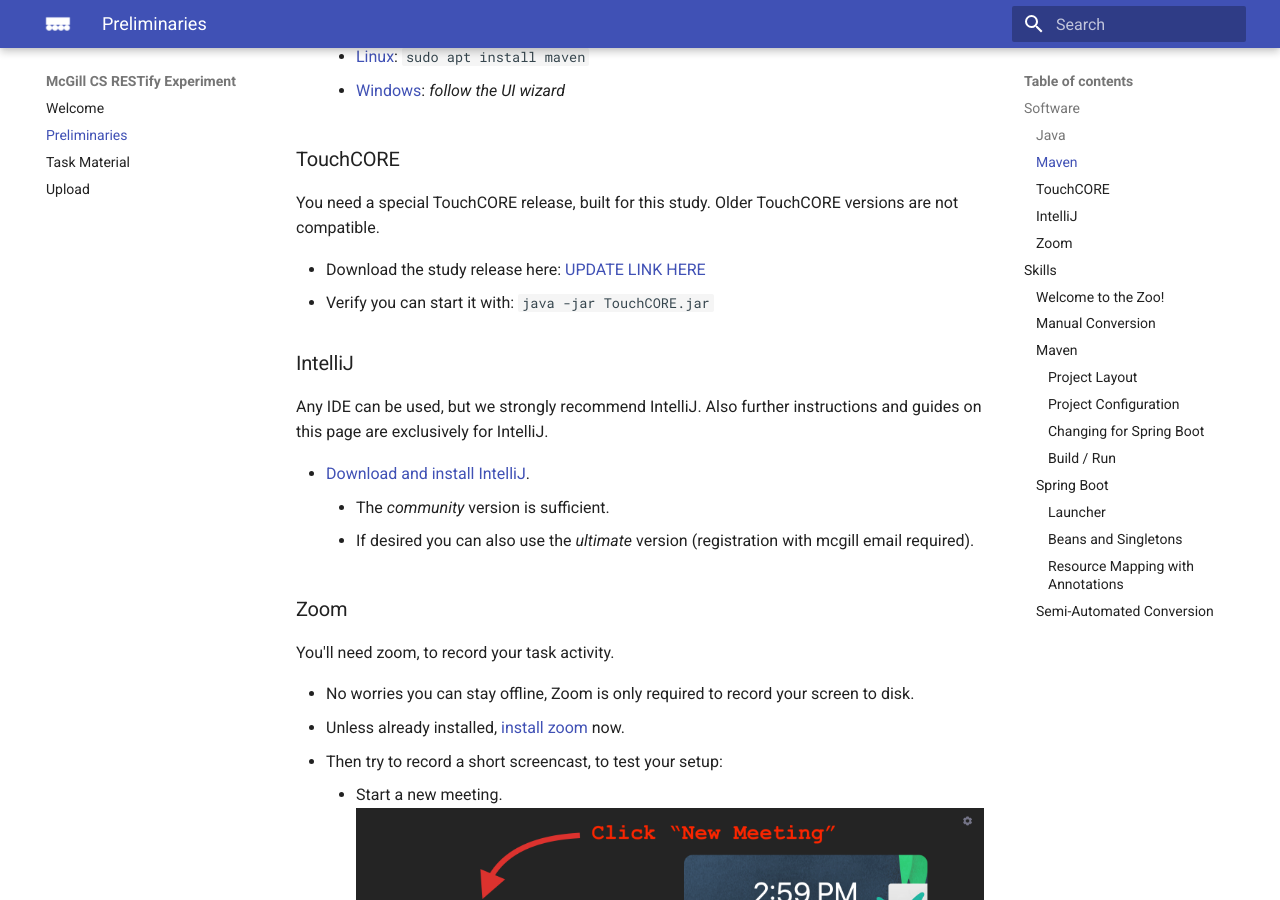
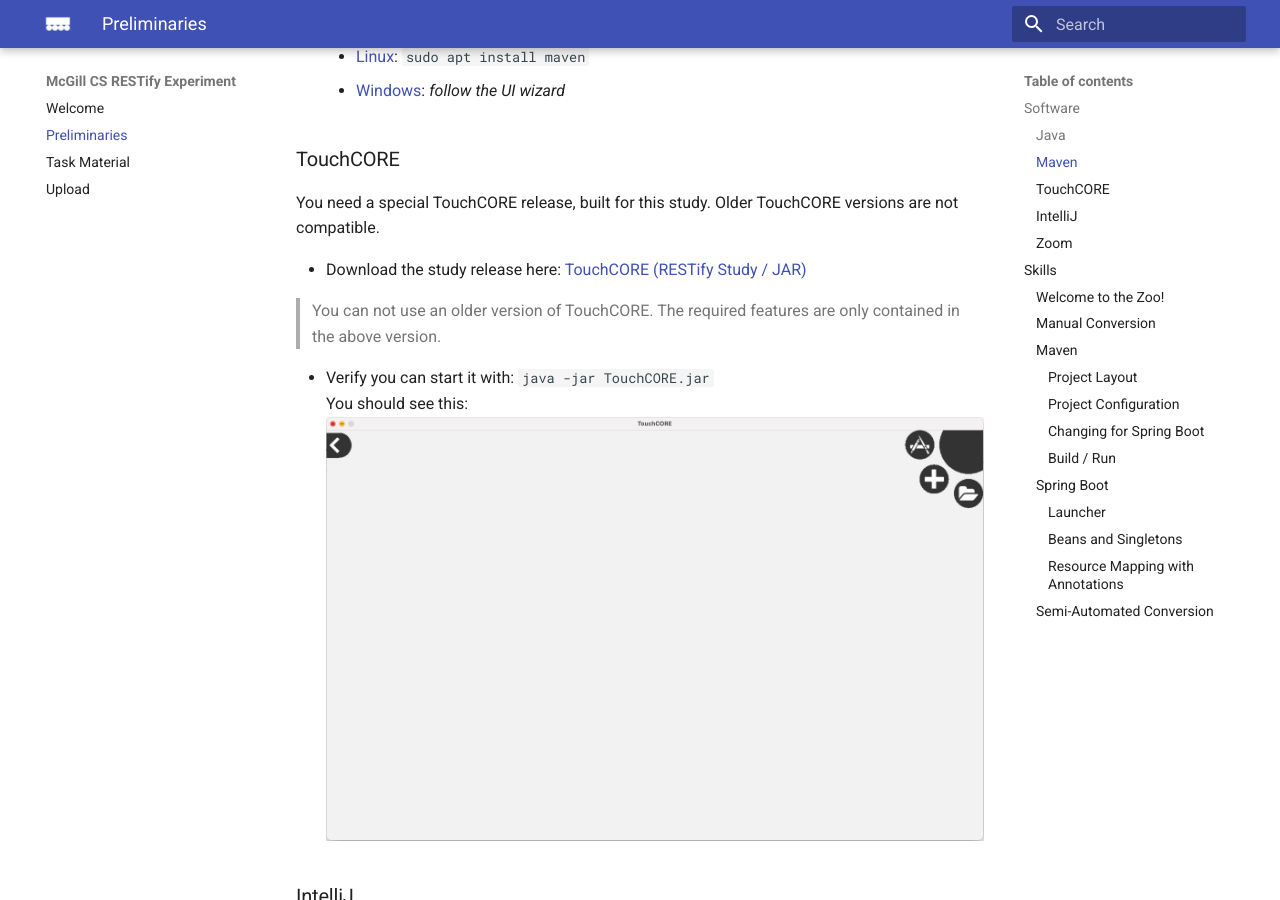
Before and after one commit to m5c/RestifyParticipantInstructions, an MkDocs documentation site: the page built from docs/preliminaries.md, in a window 1280 px wide and 900 px high, scrolled down 771 px. Built offline with MkDocs 1.6.1 and Material for MkDocs 9.7.7, drawn with Linux system fonts in a browser that asks for light colours.

Commit message:
Added touchcore download link and launch capture

````diff
--- a/docs/preliminaries.md
+++ b/docs/preliminaries.md
@@ -30,8 +30,13 @@
 
 You need a special TouchCORE release, built for this study. Older TouchCORE versions are not compatible.
 
- * Download the study release here: [UPDATE LINK HERE](...)
-  * Verify you can start it with: ```java -jar TouchCORE.jar```
+ * Download the study release here: [TouchCORE (RESTify Study / JAR)](https://www.cs.mcgill.ca/~mschie3/TouchCORE-restify.jar)
+
+ > You can not use an older version of TouchCORE. The required features are only contained in the above version.
+
+ * Verify you can start it with: ```java -jar TouchCORE.jar```
+You should see this:
+![touchcore-start](captures/touchcore-start.png)
 
 ### IntelliJ
 
````
Also changed, not shown: docs/captures/touchcore-start.png (added).
